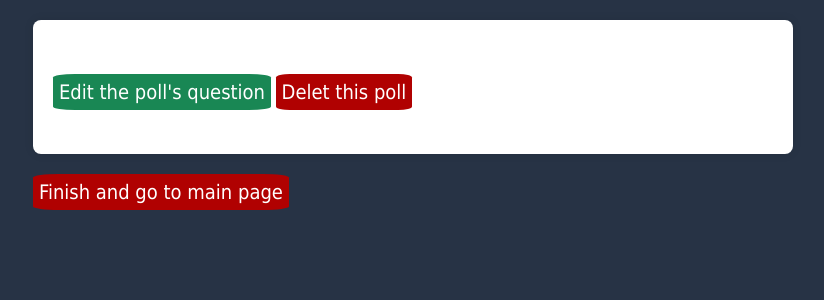
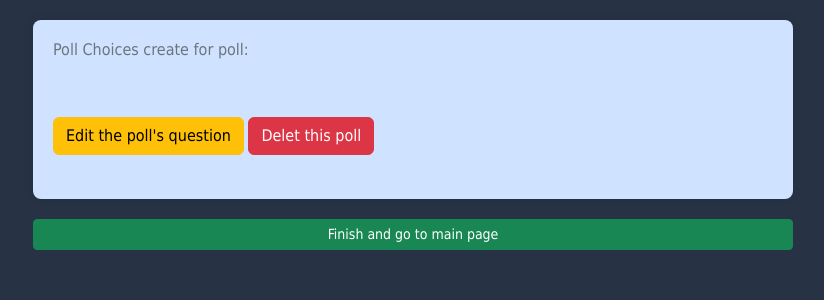
Before and after one commit to mayals/polls, a Django app: page /poll-choices-create/1/2024/04/05/ in a window 1280 px wide. Shown: the top 300 px of the page, without its empty margins (227-1051 px from the left). Run offline with Django 4.2, Linux system fonts and the light colour scheme; the visitor is signed in with stand-in values (Sample User, id 1); data that the repository does not hold is empty; parts of the project's set-up code (start-up, migrations or seed data) failed here and were passed over; some libraries are stand-ins or nearby versions.

Commit message:
fix errors in project files

```diff
--- a/polls/forms.py
+++ b/polls/forms.py
@@ -13,6 +13,7 @@ class PollForm(forms.ModelForm):
             widgets = {'poll_descript': TinyMCE(attrs={'placeholder' : 'Add poll description..' ,
                                                               'cols' : 80 ,
                                                               'rows' : 3,
+                                                              'size' :50
 
                                                         })}
 
--- a/polls/templates/polls/poll_choices_create.html
+++ b/polls/templates/polls/poll_choices_create.html
@@ -1,5 +1,5 @@
-<DOCTYPE html>
-    <html lang="en">
+<!DOCTYPE html>
+<html lang="en">
     {% load static %}
 
 
@@ -17,6 +17,9 @@
             <meta name="viewport"    content="width=device-width, initial-scale=1, shrink-to-fit=no">
             <meta name="description" content="home page that display all posts"/>
 
+
+            <!--link -- canonical -->
+            <link rel="canonical" href="https://polls-dev-zqte.2.us-1.fl0.io/" />
 
             <!-- bootstrap 5.3 -->
             <link href="{% static 'css\bootstrap\bootstrap.min.css' %}" rel="stylesheet" type="text/css">
@@ -53,13 +56,14 @@
 
                 {% block content %}
 
-                    <section  class="polls">
-                        <div class= "d-flex justify-content-between mb-4">
-                            <h2 class='poll-question'><text class="fs-4 ">{{ poll.poll_descript|safe }}</text></h2>
-                        </div>
+                    <section  class="polls bg-primary-subtle">
+                            <h1 class="fs-6 text-secondary">Poll Choices create for poll:</h1><br>
+                            <h2 class='poll-question'><text class="fs-4">{{ poll.poll_descript|safe }}</text></h2>
+                        <br>
+
                         <div>
-                            <a href="{% url 'polls:poll-update' poll_slug=poll.poll_slug  year=poll.published_at.year  month=poll.published_at.month  day=poll.published_at.day  %}" class='my-btn bg-success' type="button">Edit the poll's question</a>
-                            <a href="{% url 'polls:poll-delete-confirm' poll_slug=poll.poll_slug  year=poll.published_at.year  month=poll.published_at.month  day=poll.published_at.day  %}" class='my-btn' type="button">Delet this poll</a>
+                            <a href="{% url 'polls:poll-update' poll_slug=poll.poll_slug  year=poll.published_at.year  month=poll.published_at.month  day=poll.published_at.day  %}" class='btn  btn-warning' type="button">Edit the poll's question</a>
+                            <a href="{% url 'polls:poll-delete-confirm' poll_slug=poll.poll_slug  year=poll.published_at.year  month=poll.published_at.month  day=poll.published_at.day  %}" class='btn btn-danger' type="button">Delet this poll</a>
                         </div>
                         <br>
                         <div>
@@ -67,7 +71,7 @@
                                 <ul class="list-group">
                                 {% for choice in poll.choice_set.all %}
                                     <div class=' polls d-flex justify-content-between'>
-                                        <li class="list-group-item border-0" >{{ choice.choice_text }}</li><a href="{% url 'polls:poll-choices-update' poll_slug=poll.poll_slug  year=poll.published_at.year  month=poll.published_at.month  day=poll.published_at.day choice_id=choice.id  %}" class='my-btn' type="button">Edit</a>
+                                        <li class="list-group-item border-0" >{{ choice.choice_text }}</li><a href="{% url 'polls:poll-choices-update' poll_slug=poll.poll_slug  year=poll.published_at.year  month=poll.published_at.month  day=poll.published_at.day choice_id=choice.id  %}" class='btn btn-sm btn-light' type="button">Edit</a>
                                     </div>
 
                                 {% endfor %}
@@ -93,7 +97,7 @@
                             </section>
                     {% else %}
                             <div>
-                                <a href="{% url 'polls:home' %}" class='my-btn' type="button" >Finish and go to main page</a>
+                                <a href="{% url 'polls:home' %}" class='btn btn-sm btn-success d-grid gap-2' type="button" >Finish and go to main page</a>
                             </div>
                     {% endif %}
 
--- a/polls/templates/polls/poll_detail.html
+++ b/polls/templates/polls/poll_detail.html
@@ -23,7 +23,7 @@
 
     </section>
 
-    <section class="polls fs-4">
+    <section class="polls bg-primary-subtle fs-4">
         <form action="{% url 'polls:poll-vote-create' poll_slug=poll.poll_slug  year=poll.published_at.year  month=poll.published_at.month  day=poll.published_at.day %}" method="POST">
             {% csrf_token %}
 
--- a/polls_proj/settings.py
+++ b/polls_proj/settings.py
@@ -178,7 +178,7 @@ DATABASES = {
    'default': dj_database_url.parse(env('DATABASE_URL'), conn_max_age=600, conn_health_checks=True)
 }
 
-print(DATABASES)
+# print(DATABASES)
 
 
 
--- a/templates/base.html
+++ b/templates/base.html
@@ -24,7 +24,7 @@
         {% endif %}
 
         <!--link -- canonical -->
-        <link rel="canonical" href="http://127.0.0.1:8000/" />
+        <link rel="canonical" href="https://polls-dev-zqte.2.us-1.fl0.io/" />
 
 
 
--- a/users/templates/users/user_login.html
+++ b/users/templates/users/user_login.html
@@ -17,9 +17,9 @@
 {% block content %}
 
     <section class='container polls bg-primary-subtle'>
-
-        <h1 class="screen-reader-only">Login </h1>
-        <h2 class='text-center'>Login</h2>
+        <h1 class='fs-6 text-center text-secondary mb-4'>
+            Login to   CROWDVOICE polls
+        </h1>
         <div class='row justify-content-center'>
             <div class="col-md-10 col-sm-11 border rounded border-secondary p-3 bg-light bg-gradient">
                 <form method="POST" enctype='multipart/form-data' novalidate>
```
Also changed, not shown: polls/templates/polls/poll_update.html (+8 -11 lines), users/templates/users/select_role.html (+5 -5 lines).
